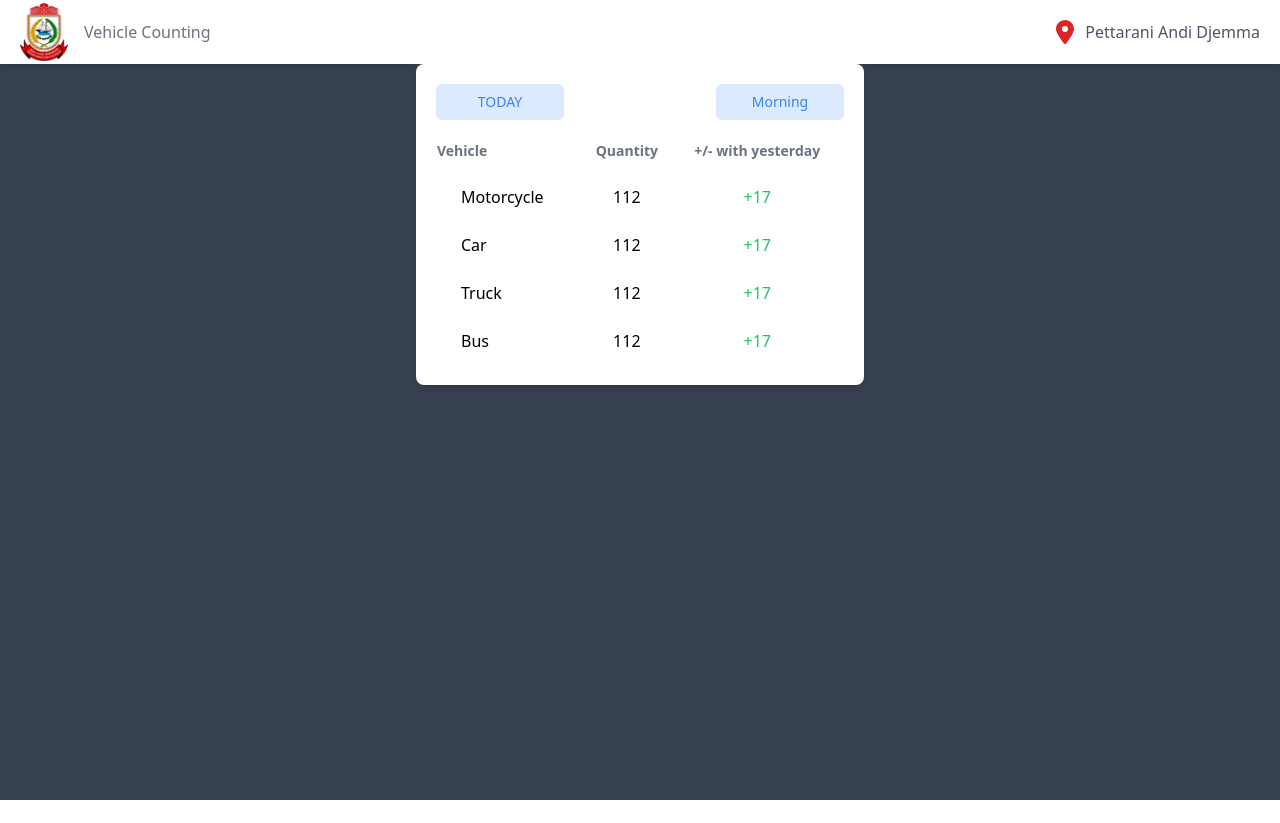
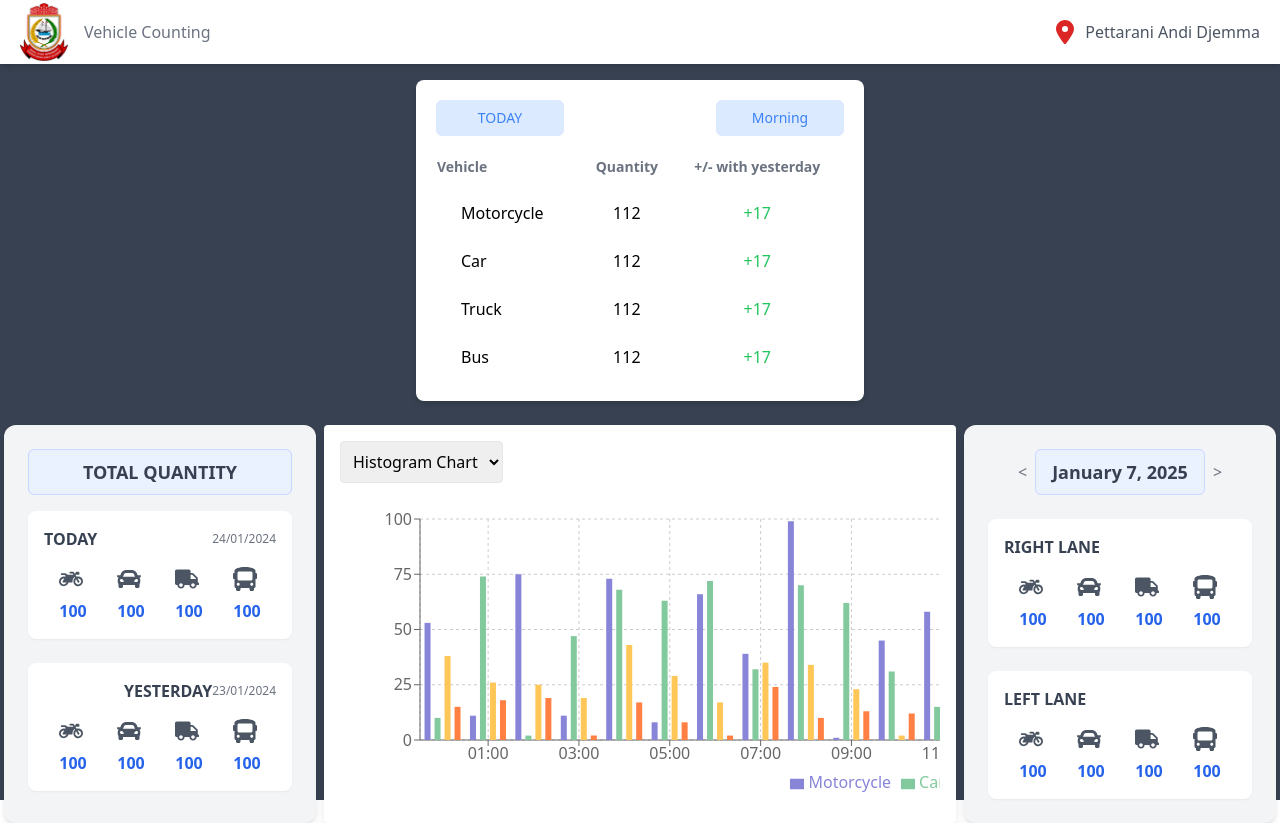
Before and after one commit to Annisaraulitaa/kp-kominfo, a Next.js app: page / in a window 1280 px wide. Before the commit the page ends 800 px from the top, so only its background shows below. Built offline with nearby package versions, Linux system fonts and the light colour scheme.

Commit message:
fe sasa2

```diff
--- a/app/component/chart.tsx
+++ b/app/component/chart.tsx
@@ -1,4 +1,4 @@
-import { SetStateAction, useState } from "react";
+import React, { useState } from "react";
 import {
   BarChart,
   Bar,
@@ -14,26 +14,47 @@ import {
   Cell,
 } from "recharts";
 
-const data = [
-  { time: "09:00", Motorcycle: 65, Car: 35, Truck: 20, Bus: 10 },
-  { time: "09:30", Motorcycle: 50, Car: 45, Truck: 25, Bus: 15 },
-  { time: "10:00", Motorcycle: 70, Car: 55, Truck: 30, Bus: 20 },
-  { time: "10:30", Motorcycle: 40, Car: 20, Truck: 15, Bus: 10 },
-  { time: "11:00", Motorcycle: 75, Car: 60, Truck: 35, Bus: 25 },
-];
+// Data lengkap untuk 24 jam
+const fullData = Array.from({ length: 24 }, (_, i) => ({
+  time: `${i.toString().padStart(2, "0")}:00`,
+  Motorcycle: Math.floor(Math.random() * 100),
+  Car: Math.floor(Math.random() * 80),
+  Truck: Math.floor(Math.random() * 50),
+  Bus: Math.floor(Math.random() * 30),
+}));
 
 const COLORS = ["#8884d8", "#82ca9d", "#ffc658", "#ff8042"];
 
 export default function ChartComponent() {
   const [chartType, setChartType] = useState("Histogram");
 
-  const handleChartChange = (event: { target: { value: SetStateAction<string>; }; }) => {
+  const handleChartChange = (event: { target: { value: React.SetStateAction<string>; }; }) => {
     setChartType(event.target.value);
   };
 
+  // Data agregasi untuk Pie Chart (total dari 24 jam)
+  const aggregatedData = [
+    {
+      name: "Motorcycle",
+      value: fullData.reduce((sum, entry) => sum + entry.Motorcycle, 0),
+    },
+    {
+      name: "Car",
+      value: fullData.reduce((sum, entry) => sum + entry.Car, 0),
+    },
+    {
+      name: "Truck",
+      value: fullData.reduce((sum, entry) => sum + entry.Truck, 0),
+    },
+    {
+      name: "Bus",
+      value: fullData.reduce((sum, entry) => sum + entry.Bus, 0),
+    },
+  ];
+
   return (
     <div className="p-4 bg-white rounded shadow-lg">
-      {/* Dropdown */}
+      {/* Dropdown untuk memilih jenis chart */}
       <div className="mb-4">
         <select
           value={chartType}
@@ -46,12 +67,20 @@ export default function ChartComponent() {
         </select>
       </div>
 
-      {/* Conditional Rendering for Charts */}
+      {/* Conditional Rendering untuk Chart */}
       {chartType === "Histogram" && (
+        <div>
+
+
+          {/* Chart dengan scroll */}
+          <div
+            className="overflow-x-auto"
+            style={{ width: "100%", maxWidth: "600px" }}
+          >
             <BarChart
-          width={500}
+              width={fullData.length * 50}
               height={300}
-          data={data}
+              data={fullData}
               margin={{ top: 20, right: 30, left: 20, bottom: 5 }}
             >
               <CartesianGrid strokeDasharray="3 3" />
@@ -64,13 +93,15 @@ export default function ChartComponent() {
               <Bar dataKey="Truck" fill="#ffc658" />
               <Bar dataKey="Bus" fill="#ff8042" />
             </BarChart>
+          </div>
+        </div>
       )}
 
       {chartType === "Line" && (
         <LineChart
           width={500}
           height={300}
-          data={data}
+          data={fullData}
           margin={{ top: 20, right: 30, left: 20, bottom: 5 }}
         >
           <CartesianGrid strokeDasharray="3 3" />
@@ -88,58 +119,16 @@ export default function ChartComponent() {
       {chartType === "Pie" && (
         <PieChart width={500} height={300}>
           <Pie
-            data={data}
-            dataKey="Motorcycle"
-            nameKey="time"
+            data={aggregatedData}
+            dataKey="value"
+            nameKey="name"
             cx="50%"
             cy="50%"
-            outerRadius={50}
+            outerRadius={100}
             fill="#8884d8"
+            label={(entry) => `${entry.name}: ${entry.value}`} // Menampilkan label di luar pie
           >
-            {data.map((entry, index) => (
-              <Cell key={`cell-${index}`} fill={COLORS[index % COLORS.length]} />
-            ))}
-          </Pie>
-          <Pie
-            data={data}
-            dataKey="Car"
-            nameKey="time"
-            cx="50%"
-            cy="50%"
-            innerRadius={60}
-            outerRadius={80}
-            fill="#82ca9d"
-            label
-          >
-            {data.map((entry, index) => (
-              <Cell key={`cell-${index}`} fill={COLORS[index % COLORS.length]} />
-            ))}
-          </Pie>
-          <Pie
-            data={data}
-            dataKey="Truck"
-            nameKey="time"
-            cx="50%"
-            cy="50%"
-            innerRadius={90}
-            outerRadius={110}
-            fill="#ffc658"
-          >
-            {data.map((entry, index) => (
-              <Cell key={`cell-${index}`} fill={COLORS[index % COLORS.length]} />
-            ))}
-          </Pie>
-          <Pie
-            data={data}
-            dataKey="Bus"
-            nameKey="time"
-            cx="50%"
-            cy="50%"
-            innerRadius={120}
-            outerRadius={140}
-            fill="#ff8042"
-          >
-            {data.map((entry, index) => (
+            {aggregatedData.map((entry, index) => (
               <Cell key={`cell-${index}`} fill={COLORS[index % COLORS.length]} />
             ))}
           </Pie>
--- a/app/component/lane.tsx
+++ b/app/component/lane.tsx
@@ -1,57 +1,94 @@
-import { FaMotorcycle, FaCar, FaTruck, FaBus } from 'react-icons/fa';
+import { FaMotorcycle, FaCar, FaTruck, FaBus } from "react-icons/fa";
+import { useState } from "react";
 
-export default function LaneComponent() {
-  const lanes = [
-    {
-      title: "RIGHT LANE",
-      vehicles: [
-        { icon: <FaMotorcycle size={24} />, count: 100 },
-        { icon: <FaCar size={24} />, count: 100 },
-        { icon: <FaTruck size={24} />, count: 100 },
-        { icon: <FaBus size={24} />, count: 100 },
-      ],
-    },
-    {
-      title: "LEFT LANE",
-      vehicles: [
-        { icon: <FaMotorcycle size={24} />, count: 100 },
-        { icon: <FaCar size={24} />, count: 100 },
-        { icon: <FaTruck size={24} />, count: 100 },
-        { icon: <FaBus size={24} />, count: 100 },
-      ],
-    },
-  ];
+export default function TrafficSummary() {
+  const todayData = [100, 100, 100, 100];
+  const yesterdayData = [100, 100, 100, 100];
+
+  const [currentDate, setCurrentDate] = useState(new Date("2025-01-07"));
+
+  // Fungsi untuk mengubah tanggal
+  const changeDate = (days: number) => {
+    const newDate = new Date(currentDate);
+    newDate.setDate(newDate.getDate() + days);
+    setCurrentDate(newDate);
+  };
+
+  const formattedDate = currentDate.toLocaleDateString("en-US", {
+    year: "numeric",
+    month: "long",
+    day: "numeric",
+  });
 
   return (
-    <div className="bg-gray-100 p-6 rounded-xl shadow-md w-full max-w-md mx-auto">
+    <div className="bg-gray-100 p-6 rounded-xl shadow-md w-full max-w-md mx-1">
       <div className="flex items-center justify-center mb-6">
-        <button className="text-gray-500 hover:text-black">&lt;</button>
-        <div className="px-4 py-2 mx-2 rounded-md border border-[#c7d7ff] bg-[#eaf1ff] text-black font-semibold">
-          JANUARY 24, 2024
-        </div>
-        <button className="text-gray-500 hover:text-black">&gt;</button>
+        <button
+          className="text-gray-500 hover:text-black px-2"
+          onClick={() => changeDate(-1)}
+        >
+          &lt;
+        </button>
+        <h1 className="text-center text-lg font-bold text-gray-700 mb px-4 py-2 rounded-md border border-[#c7d7ff] bg-[#eaf1ff]">
+          {formattedDate}
+        </h1>
+        <button
+          className="text-gray-500 hover:text-black px-2"
+          onClick={() => changeDate(1)}
+        >
+          &gt;
+        </button>
       </div>
-
-      {lanes.map((lane, index) => (
-        <div
-          key={index}
-          className="bg-white shadow-md rounded-lg p-4 mb-4 w-full max-w-md"
-        >
-          <h2 className="text-lg font-semibold text-gray-700 mb-4">
-            {lane.title}
-          </h2>
-          <div className="flex justify-between items-center">
-            {lane.vehicles.map((vehicle, idx) => (
-              <div key={idx} className="flex flex-col items-center">
-                <div className="text-gray-600">{vehicle.icon}</div>
-                <div className="text-blue-600 font-bold text-lg">
-                  {vehicle.count}
-                </div>
-              </div>
-            ))}
+      <div className="space-y-6">
+        {/* Today */}
+        <div className="bg-white p-4 rounded-lg shadow-sm">
+          <div className="flex justify-between items-center mb-4">
+            <h2 className="font-semibold text-gray-700">RIGHT LANE</h2>
+          </div>
+          <div className="flex justify-around items-center">
+            <div className="text-center">
+              <FaMotorcycle size={24} className="text-gray-600 mb-2" />
+              <span className="text-blue-600 font-bold">{todayData[0]}</span>
+            </div>
+            <div className="text-center">
+              <FaCar size={24} className="text-gray-600 mb-2" />
+              <span className="text-blue-600 font-bold">{todayData[1]}</span>
+            </div>
+            <div className="text-center">
+              <FaTruck size={24} className="text-gray-600 mb-2" />
+              <span className="text-blue-600 font-bold">{todayData[2]}</span>
+            </div>
+            <div className=" .text-center">
+              <FaBus size={24} className="text-gray-600 mb-2" />
+              <span className="text-blue-600 font-bold">{todayData[3]}</span>
+            </div>
           </div>
         </div>
-      ))}
+        {/* Yesterday */}
+        <div className="bg-white p-4 rounded-lg shadow-sm">
+          <div className="flex justify-between items-center mb-4">
+            <h2 className="font-semibold text-gray-700">LEFT LANE</h2>
+          </div>
+          <div className="flex justify-around items-center">
+            <div className="text-center">
+              <FaMotorcycle size={24} className="text-gray-600 mb-2" />
+              <span className="text-blue-600 font-bold">{yesterdayData[0]}</span>
+            </div>
+            <div className="text-center">
+              <FaCar size={24} className="text-gray-600 mb-2" />
+              <span className="text-blue-600 font-bold">{yesterdayData[1]}</span>
+            </div>
+            <div className="text-center">
+              <FaTruck size={24} className="text-gray-600 mb-2" />
+              <span className="text-blue-600 font-bold">{yesterdayData[2]}</span>
+            </div>
+            <div className="text-center">
+              <FaBus size={24} className="text-gray-600 mb-2" />
+              <span className="text-blue-600 font-bold">{yesterdayData[3]}</span>
+            </div>
+          </div>
+        </div>
+      </div>
     </div>
   );
 }
--- a/app/component/trafficSummary.tsx
+++ b/app/component/trafficSummary.tsx
@@ -5,7 +5,7 @@ export default function TrafficSummary() {
   const yesterdayData = [100, 100, 100, 100];
 
   return (
-    <div className="bg-gray-100 p-6 rounded-xl shadow-md w-full max-w-md mx-auto">
+    <div className="bg-gray-100 p-6 rounded-xl shadow-md w-full max-w-md mx-1">
       <h1 className="text-center text-lg font-bold text-gray-700 mb-4 px-4 py-2 rounded-md border border-[#c7d7ff] bg-[#eaf1ff]">
         TOTAL QUANTITY
       </h1>
@@ -14,7 +14,7 @@ export default function TrafficSummary() {
         <div className="bg-white p-4 rounded-lg shadow-sm">
           <div className="flex justify-between items-center mb-4">
             <h2 className="font-semibold text-gray-700">TODAY</h2>
-            <span className="text-gray-500 text-sm">24/01/2024</span>
+            <span className="text-gray-500 text-xs">24/01/2024</span>
           </div>
           <div className="flex justify-around items-center">
             <div className="text-center">
@@ -37,9 +37,9 @@ export default function TrafficSummary() {
         </div>
         {/* Yesterday */}
         <div className="bg-white p-4 rounded-lg shadow-sm">
-          <div className="flex justify-between items-center mb-4">
+          <div className="flex justify-end items-center mb-4">
             <h2 className="font-semibold text-gray-700">YESTERDAY</h2>
-            <span className="text-gray-500 text-sm">23/01/2024</span>
+            <span className="text-gray-500 text-xs">23/01/2024</span>
           </div>
           <div className="flex justify-around items-center">
             <div className="text-center">
--- a/app/page.tsx
+++ b/app/page.tsx
@@ -1,17 +1,41 @@
+"use client";
+
 import Navbar from "./component/navbar";
 import Peak_time from "./component/peakTime";
 import Crowd_est from "./component/crowd";
-
+import TrafficSummary from "./component/trafficSummary";
+import Chart from "./component/chart";
+import Lane from "./component/lane";
 
 export default function Home() {
   return (
-    <div className="w-screen  h-screen bg-gray-700">
-      <Navbar/>
+    <div className="w-screen h-screen bg-gray-700">
+      <Navbar />
 
-      <div>
-        <Peak_time/>
+      <div className="mt-4 flex flex-col items-center">
+        {/* Baris 1: Peak Time di tengah */}
+        <div className="w-full flex justify-center mb-6">
+          <Peak_time />
+        </div>
+
+        {/* Baris 2: Traffic Summary (kiri), Chart (tengah), Lane (kanan) */}
+        <div className="w-full flex justify-between">
+          {/* Traffic Summary di kiri */}
+          <div className="w-1/4 flex justify-start">
+            <TrafficSummary />
+          </div>
+
+          {/* Chart di tengah */}
+          <div className="w-1/2 flex justify-center">
+            <Chart />
+          </div>
+
+          {/* Lane di kanan */}
+          <div className="w-1/4 flex justify-end">
+            <Lane />
+          </div>
+        </div>
       </div>
-
     </div>
   );
 }
```
Lines whose indentation alone changed are shown as unchanged.
